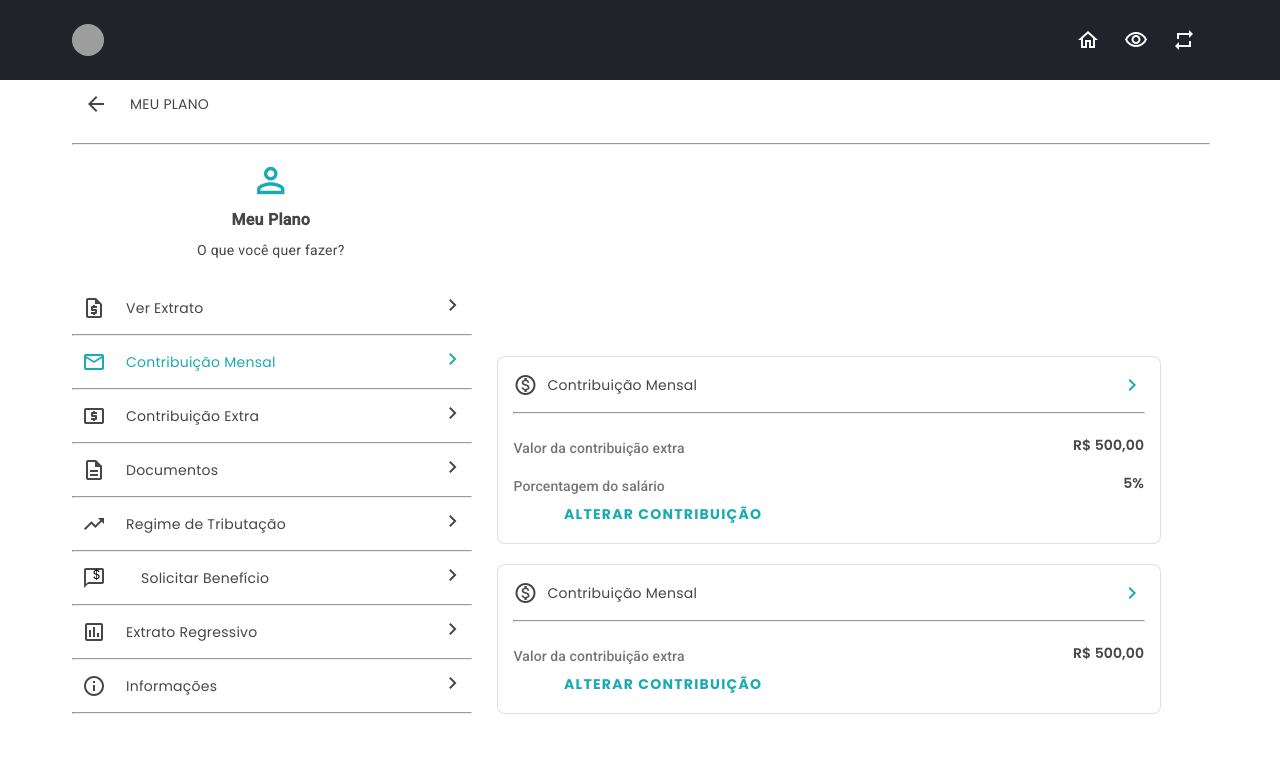
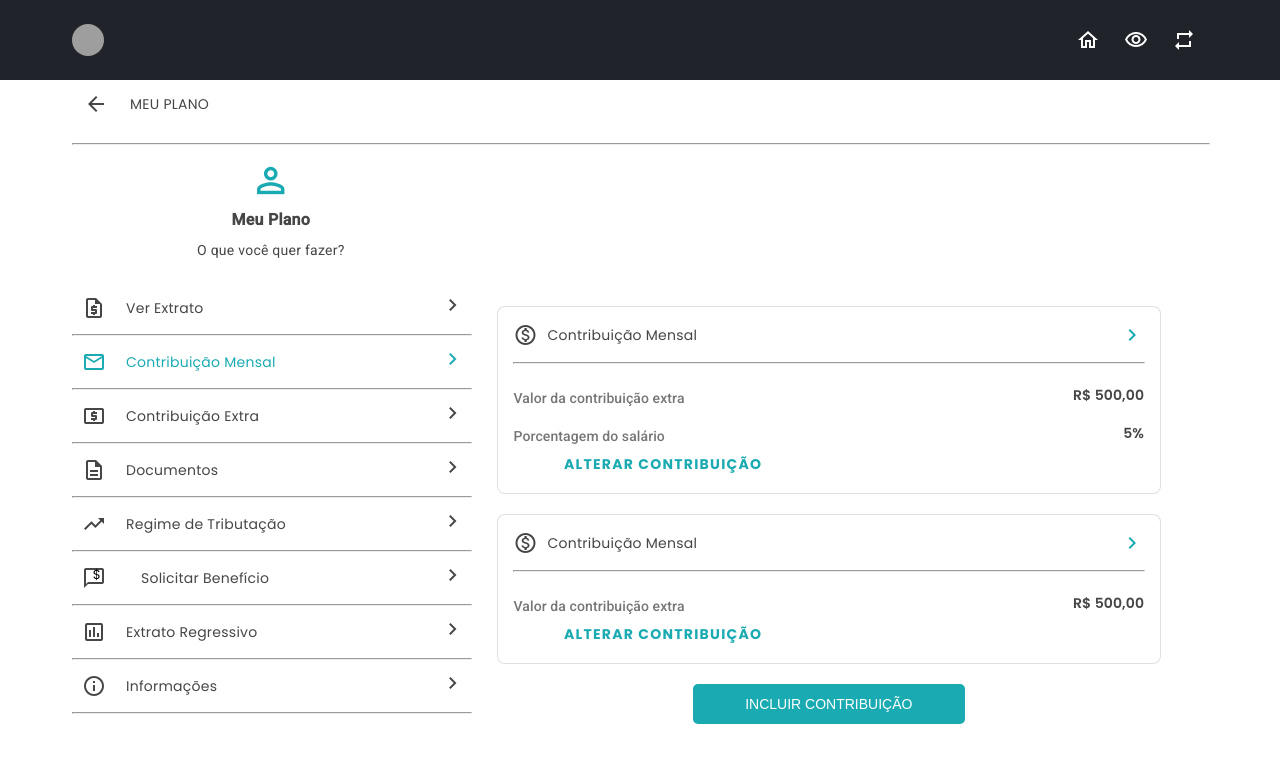
Before and after one commit to Samuel-Kennedy/projeto-f3, an Angular app: page /home in a window 1280 px wide. Shown: the top 762 px of the page. Built offline with nearby package versions, Linux system fonts and the light colour scheme; grey boxes are pictures that could not be loaded; a web font is replaced by a local one.

Commit message:
tarefa-3 Cria botao e altera layout

```diff
--- a/src/app/conteudo-f3/info-menu/info-menu.component.html
+++ b/src/app/conteudo-f3/info-menu/info-menu.component.html
@@ -42,4 +42,5 @@
         </div>
         <button mat-button class="label-button">{{ descricaoBotao }}</button>
     </mat-card>
+    <button *ngIf="botaoSecundario" type="button" class="btn-acessar">{{ botaoSecundario }}</button>
 </div>
--- a/src/app/conteudo-f3/info-menu/info-menu.component.less
+++ b/src/app/conteudo-f3/info-menu/info-menu.component.less
@@ -132,3 +132,17 @@
 .mat-mdc-button:not(:disabled) {
     color: #1AAAB2 !important;
 }
+
+.btn-acessar {
+    width: 100%;
+    max-width: 272px;
+    height: 40px;
+    font-size: 1em;
+    color: #fff;
+    background-color: #1AAAB2;
+    border: none;
+    border-radius: 5px;
+    cursor: pointer;
+    margin-top: 10px;
+    margin-inline: auto;
+}
--- a/src/app/conteudo-f3/info-menu/info-menu.component.ts
+++ b/src/app/conteudo-f3/info-menu/info-menu.component.ts
@@ -13,7 +13,7 @@ export class InfoMenuComponent {
   @Input() descricaoBotao: string = '';
   @Input() tituloValorContribuicao: string = '';
   @Input() tituloPorcentagemSalario: string = '';
-
+  @Input() botaoSecundario: string = '';
 
   ngOnInit(): void { }
 }
--- a/src/app/conteudo-f3/meu-plano/meu-plano.component.html
+++ b/src/app/conteudo-f3/meu-plano/meu-plano.component.html
@@ -115,6 +115,6 @@
     <app-info-menu *ngIf="selectedOption" [titulo]="selectedOption.title" [icon]="selectedOption.icon"
         [valorContribuicao]="selectedOption.value" [tituloValorContribuicao]="selectedOption.subtitle"
         [tituloPorcentagemSalario]="selectedOption.tituloPorcentagemSalario"
-        [porcentagemSalario]="selectedOption.porcentagemSalario" [descricaoBotao]="selectedOption.buttonText">
+        [porcentagemSalario]="selectedOption.porcentagemSalario" [descricaoBotao]="selectedOption.buttonText" [botaoSecundario]="selectedOption.botaoSecundario">
     </app-info-menu>
 </div>
--- a/src/app/conteudo-f3/meu-plano/meu-plano.component.ts
+++ b/src/app/conteudo-f3/meu-plano/meu-plano.component.ts
@@ -25,7 +25,8 @@ export class MeuPlanoComponent {
       tituloPorcentagemSalario: 'Porcentagem do salário',
       porcentagemSalario: '5%',
       value: 'R$ 500,00',
-      buttonText: 'ALTERAR CONTRIBUIÇÃO'
+      buttonText: 'ALTERAR CONTRIBUIÇÃO',
+      botaoSecundario: 'INCLUIR CONTRIBUIÇÃO',
     },
     {
       icon: 'local_atm',
--- a/src/app/login/login.component.html
+++ b/src/app/login/login.component.html
@@ -31,15 +31,12 @@
         <p class="paragrafoVersao">Versão 0.01</p>
     </div>
 
-    <!-- Seção da imagem de fundo e imagem sobreposta -->
     <div class="side-section">
         <img src="assets/img-fundo-f3.png" class="imagem-fundo">
 
         <div class="imagem-sobreposta">
             <img class="tamanhoImgSobre" src="assets/img-sobre-fundo-f3.png">
         </div>
-
-        <!-- Texto abaixo da imagem sobreposta -->
         <p class="texto-dashboard">Bem-vindo a seu novo Dashboard</p>
     </div>
 </div>
--- a/src/styles.less
+++ b/src/styles.less
@@ -1,5 +1,3 @@
-/* You can add global styles to this file, and also import other style files */
-
 html,
 body {
     height: 100%;
```
